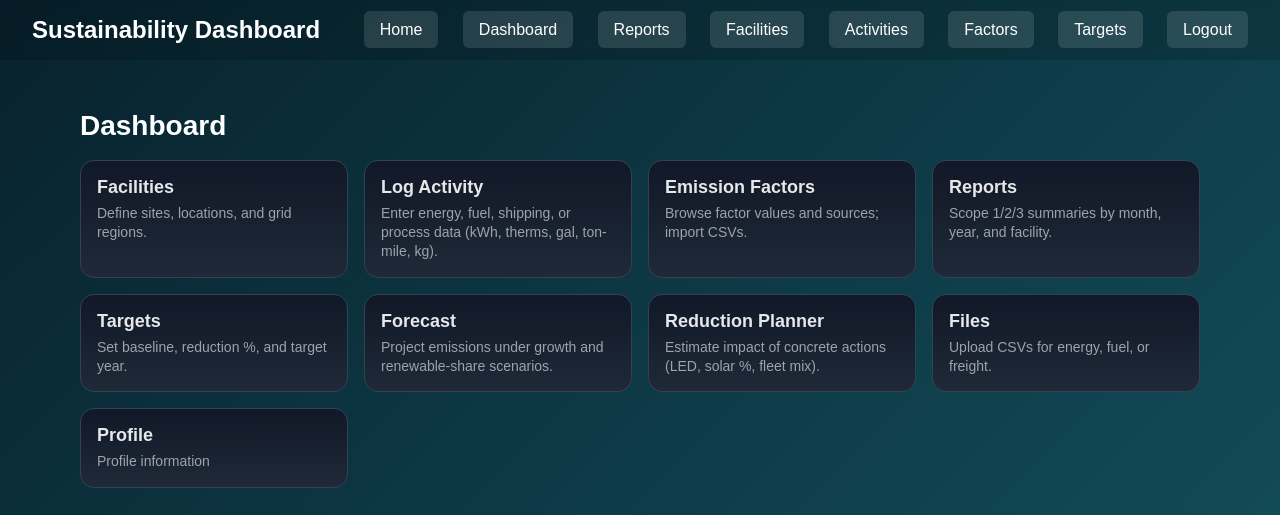
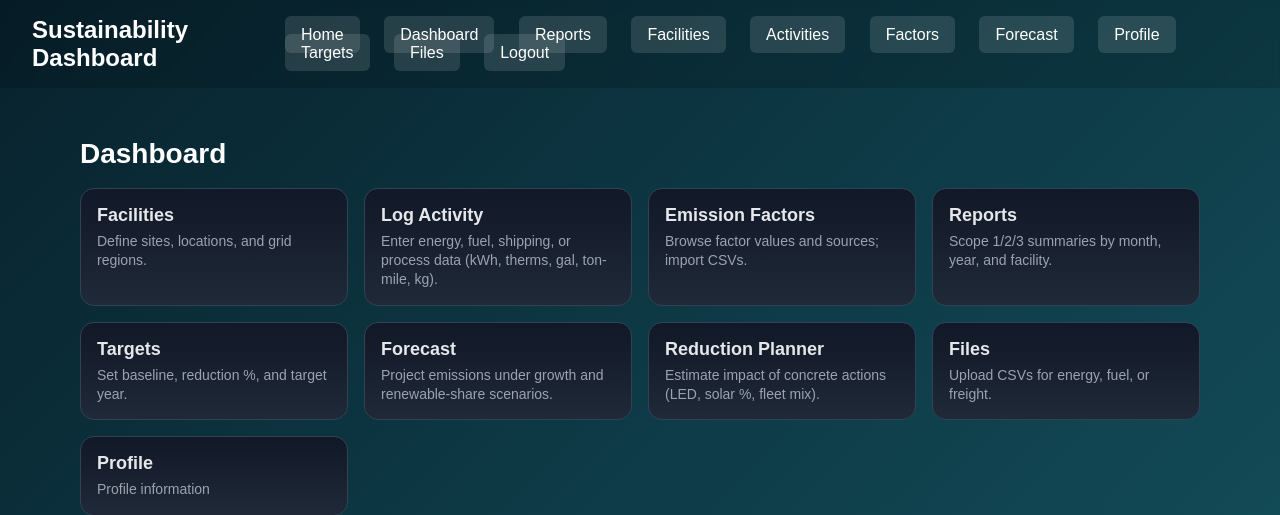
Before and after one commit to Alex-stok/Database.Project, a FastAPI app: page /dashboard in a window 1280 px wide. Shown: the top 515 px of the page. Run offline with FastAPI, Linux system fonts and the light colour scheme.

Commit message:
problem fixesv1.0

```diff
--- a/app/templates/base.html
+++ b/app/templates/base.html
@@ -121,8 +121,12 @@
         <a href="/facilities">Facilities</a>
         <a href="/activities">Activities</a>
         <a href="/factors">Factors</a>
+        <a href="/forecast">Forecast</a>
+        <a href="/profile">Profile</a>
         <a href="/targets">Targets</a>
+        <a href="/files">Files</a>
         <a href="/logout">Logout</a>
+
 
     </nav>
 </header>
```
